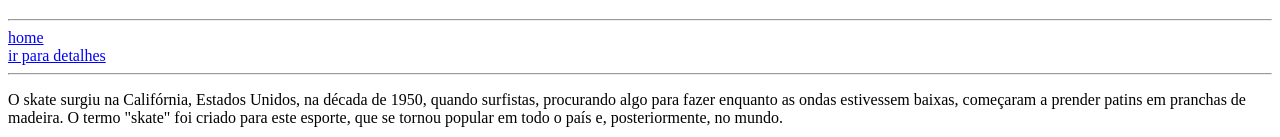
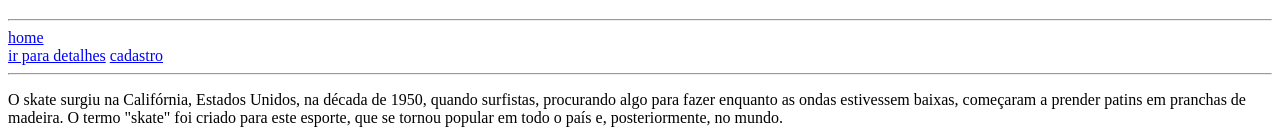
Before and after one commit to Adalberto-Rodrigues/aula_3, a plain HTML site: page index.html in a window 1280 px wide. Shown: the part 178-315 px from the top of the page. Drawn offline with Linux system fonts and the light colour scheme.

Commit message:
Update index.html

```diff
--- a/index.html
+++ b/index.html
@@ -17,6 +17,8 @@
             <nav>
                 <a style="color: blue;"  href="index.html">home</a><br>
                 <a style="color: blue;" href="detalhes.html">ir para detalhes</a>
+                <a style="color: blue;" href="#">cadastro</a>
+
             </nav><hr>
     </header>
     <main>
```
